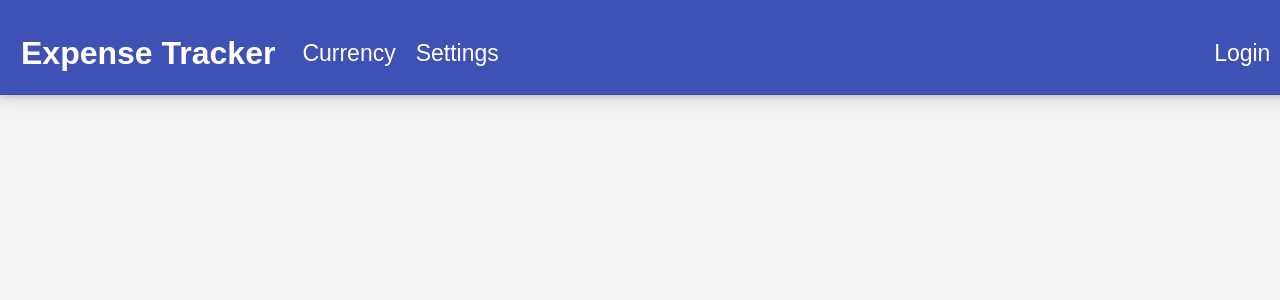
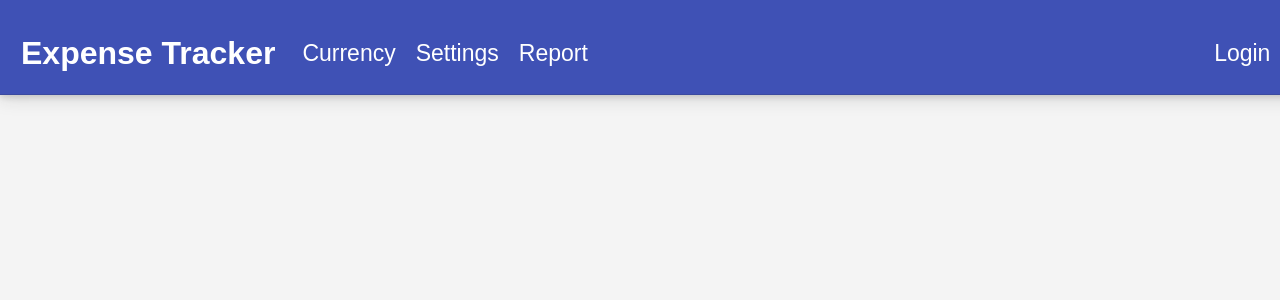
Before and after one commit to huajie-zhong/expense-tracker, a Flask app: page /header/ in a window 1280 px wide. Shown: the top 300 px of the page. Run offline with Flask 3, Linux system fonts and the light colour scheme.

Commit message:
add report page for expense report

```diff
--- a/front-end/templates/header.html
+++ b/front-end/templates/header.html
@@ -34,6 +34,13 @@
         >
           <div id="settings-button" class="header-option">Settings</div>
         </a>
+
+        <a
+          href="{{ url_for('report_page')}}"
+          style="text-decoration: none; color: inherit"
+          >
+          <div id="report-button" class="header-option">Report</div>
+        </a>
       </div>
       {% if current_user.is_authenticated %}
       <div id="header-right">
```
